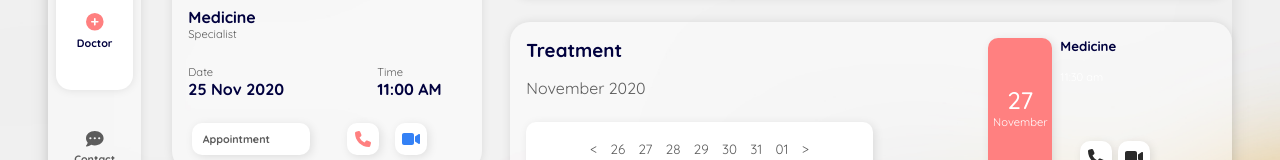
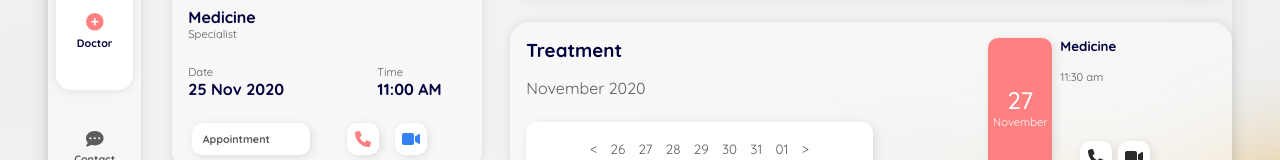
Before and after one commit to joshuaoni/shmt, a React (Create React App) app: page / in a window 1280 px wide. Shown: the part 425-585 px from the top of the page. Built offline with nearby package versions, Linux system fonts and the light colour scheme.

Commit message:
first commit

```diff
--- a/src/App.css
+++ b/src/App.css
@@ -218,7 +218,7 @@ img {
   padding: 0.8rem;
 }
 
-.atm h4, .drugs h2, .atm p, .drugs p, .atm h6 {
+.atm h4, .drugs h2, .atm p, .drugs .cog p, .atm h6 {
   color: white;
 }
 
```
